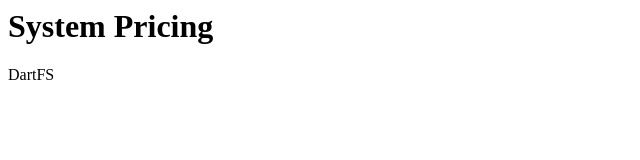
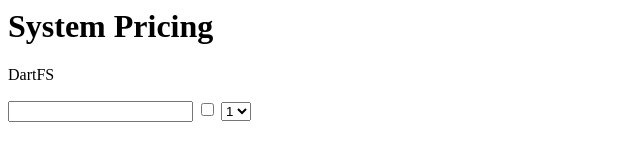
Before and after one commit to dartmouth/rc-website-cost-calc, a plain HTML site: page index.html in a window 1280 px wide. Shown: the whole page, without its empty margins (0-640 px from the left). Drawn offline with Linux system fonts and the light colour scheme.

Commit message:
added form

```diff
--- a/index.html
+++ b/index.html
@@ -9,5 +9,22 @@
         <p>
             DartFS
         </p>
+        <form method="get">
+            <input>
+            <input type="checkbox">
+            <select>
+                <option value="1">1</option>
+                <option value="2">1</option>
+                <option value="4">1</option>
+                <option value="8">1</option>
+                <option value="12">1</option>
+                <option value="16">1</option>
+                <option value="24">1</option>
+                <option value="32">1</option>
+                <option value="36">1</option>
+                <option value="40">1</option>
+                <option value="48">1</option>
+            </select>
+        </form>
     </body>
 </html>
```
